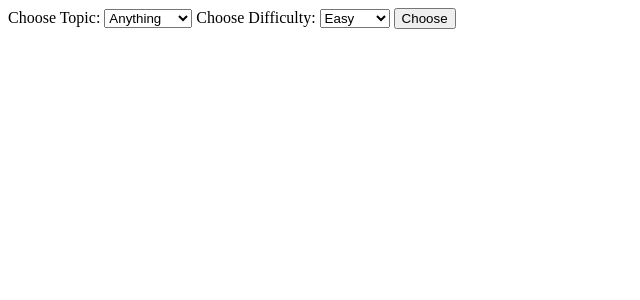
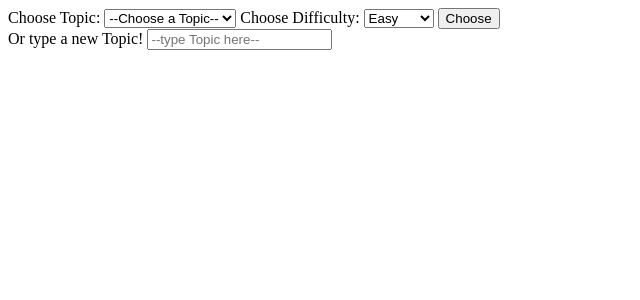
Before and after one commit to dci-fbw-p-24-e03/FinalProjectFOLK, a Django app: page /game/ in a window 1280 px wide. Shown: the top 300 px of the page, without its empty margins (0-640 px from the left). Run offline with Django 5.2, Linux system fonts and the light colour scheme.

Commit message:
edited topic selection for custom topic

```diff
--- a/game/ai.py
+++ b/game/ai.py
@@ -36,7 +36,7 @@ def get_question(
     # Create a string with the content of the message to the Groq API
     content = "Let's play Trivial Pursuit. There are simple, normal and difficult questions.\n"
     content += f"Ask a {difficulty} question about {topic}.\n"
-    content += f"Do not ask any of these questions: {dont_ask}.\n"
+    content += f"Do not ask any of these questions or similar questions: {dont_ask}.\n"
     content += "Give me four possible answers A, B, C and D. Give me the correct answer."
     content += "Present your response in the form of a python dictionary:"
     content += '{"question": "...", "A": "....", "B": "...", "C": "....", "D": "...", "correct_answer": "..."}'
@@ -54,7 +54,7 @@ def get_question(
                 "content": content,
             },
         ],
-        temperature=1,
+        temperature=2,
         max_completion_tokens=1024,
         top_p=1,
         stream=True,
--- a/game/templates/game.html
+++ b/game/templates/game.html
@@ -15,10 +15,11 @@
 
         <form hx-post="/game-start" hx-target = "#swap-container">
             {% csrf_token %}
-
+            <!--dropdown container for pre-defined quiz topics-->
             <div class="dropdown-container ">
                 <label for="topic">Choose Topic:</label>
-                <select name="topic">
+                <select name="topic" id="topic" onchange="toggleFields()">
+                    <option value="">--Choose a Topic--</option>
                     <option value="anything">Anything</option>
                     <option value="sport">Sport</option>
                     <option value="history">History</option>
@@ -35,13 +36,13 @@
 
                 <button type="submit">Choose</button>
             </div>
+            <!--input field for custom quiz topic-->
+            <div class="input-field">
+                <label for="custom-topic">Or type a new Topic!</label>
+                <input type="text" name="custom-topic" id="custom-topic" placeholder="--type Topic here--" oninput="toggleFields()">
+            </div>
         </form>
-
-
     </div>
-
-
-
+    <script src="{% static 'js/game_topic_selection.js' %}"></script>
 </body>
-
 </html>
--- a/game/views.py
+++ b/game/views.py
@@ -60,7 +60,17 @@ def game_start(request):
 
     if previous_questions == None or len(previous_questions) == 0:
         not_questions = []
-        topic = request.POST.get("topic")
+        selected_topic = request.POST.get("topic") # Value from dropdown
+        custom_topic = request.POST.get("custom-topic") # Value from custom input field
+        topic=""
+        if selected_topic == None:
+            # The user did NOT choose anything from the dropdown
+            # => use whatever was typed in the custom input field
+            topic = custom_topic
+        else:
+            # The user did NOT type a custom topic (they left the placeholder?)
+            # => use the dropdown topic
+            topic = selected_topic
         difficulty = request.POST.get("difficulty")
 
         # Add the posted information to the "session". 'request.session' is a dictionary for storing information
--- /dev/null
+++ b/static/js/game_topic_selection.js
@@ -0,0 +1,24 @@
+/*
+ * This function toggles the disabled state of both fields.
+ * If a user has selected an option from the drop-down menu,
+ * the text field is disabled. If the user has typed in the text field,
+ * the drop-down menu becomes disabled.
+ */
+function toggleFields() {
+    const selectTopic = document.getElementById('topic');
+    const customTopic = document.getElementById('custom-topic');
+
+    // If the drop-down has a valid choice (not empty), disable the text field
+    if (selectTopic.value !== "") {
+        customTopic.disabled = true;
+    } else {
+        customTopic.disabled = false;
+    }
+
+    // If the text field has content, disable the drop-down
+    if (customTopic.value.trim() !== "") {
+        selectTopic.disabled = true;
+    } else {
+        selectTopic.disabled = false;
+    }
+}
```
